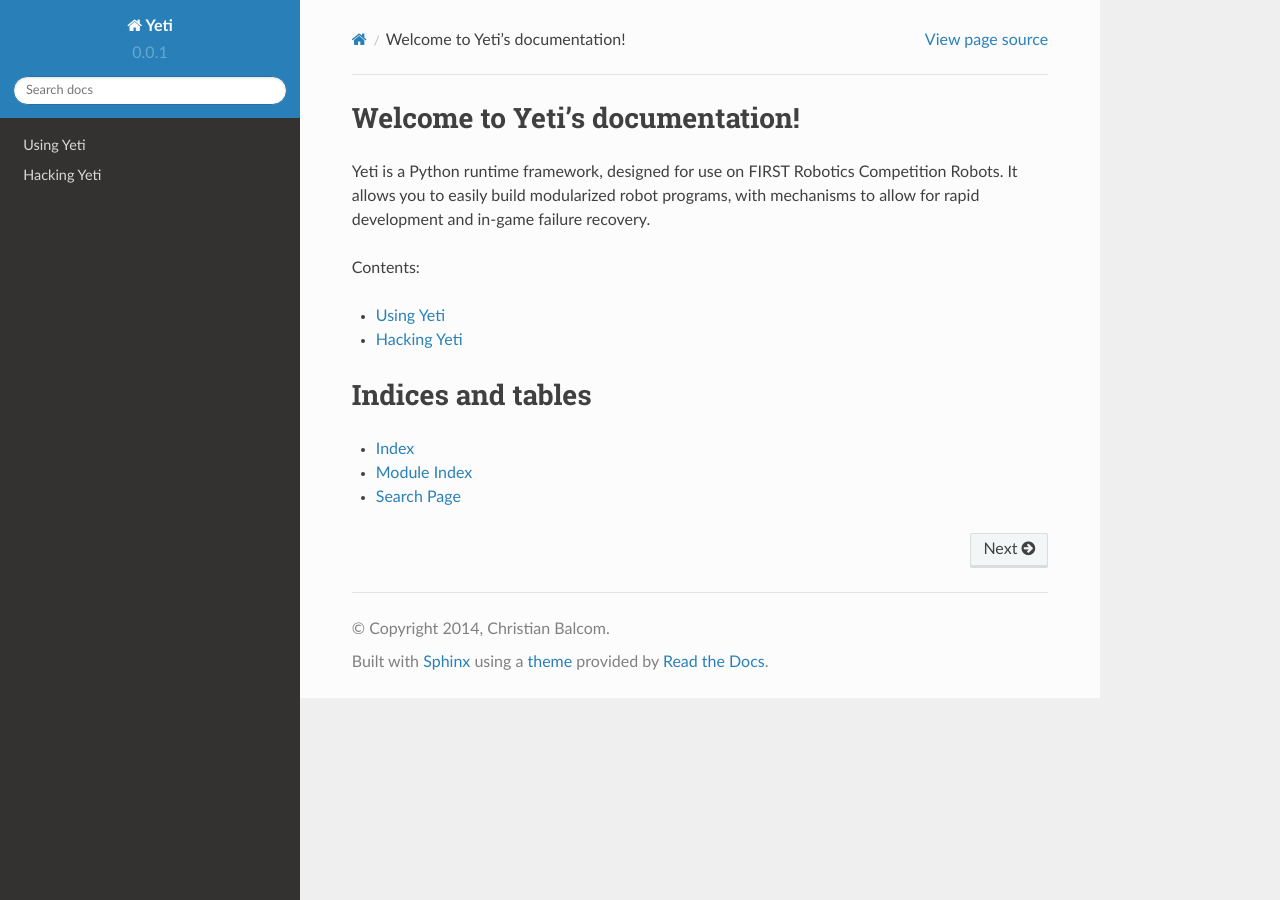
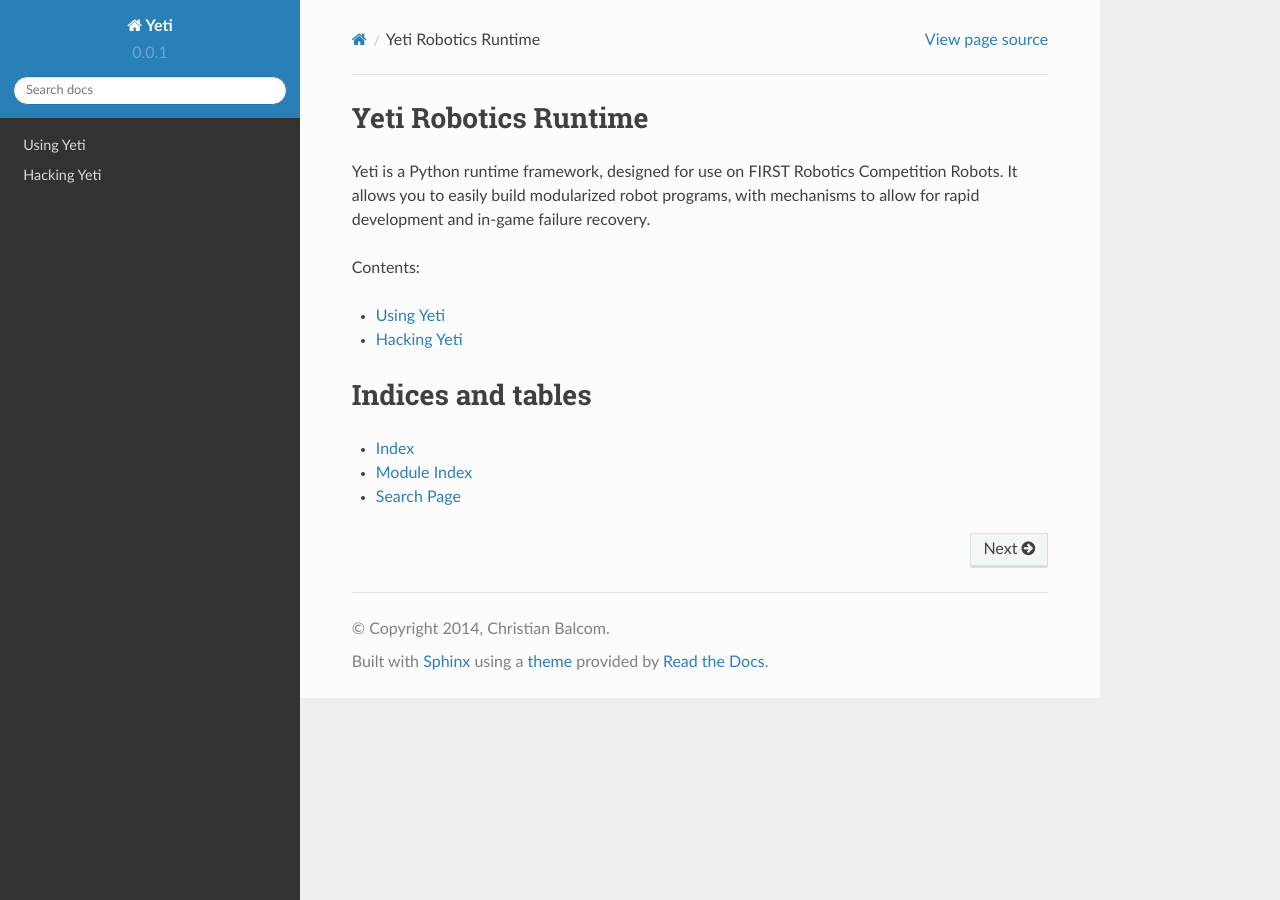
Before and after one commit to Team4819/Yeti, a Sphinx documentation site: the page built from docs/index.rst, in a window 1280 px wide. Built offline with Sphinx 7.4.7 and the Read the Docs theme 2.0.0, drawn with Linux system fonts in a browser that asks for light colours.

Commit message:
Tweaked dorky intro text.

```diff
--- a/docs/index.rst
+++ b/docs/index.rst
@@ -3,8 +3,8 @@
    You can adapt this file completely to your liking, but it should at least
    contain the root `toctree` directive.
 
-Welcome to Yeti's documentation!
-================================
+Yeti Robotics Runtime
+=====================
 
 Yeti is a Python runtime framework, designed for use on FIRST Robotics Competition Robots.
 It allows you to easily build modularized robot programs, with mechanisms to allow for rapid
```
